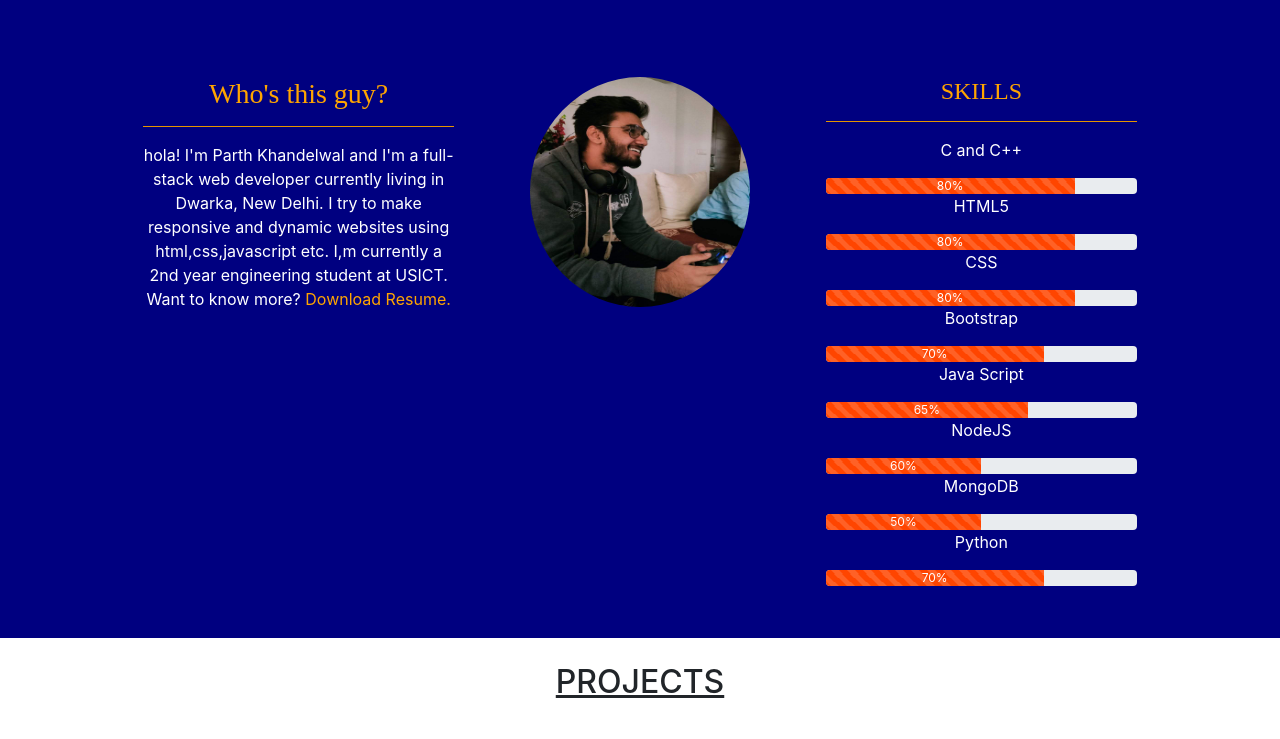
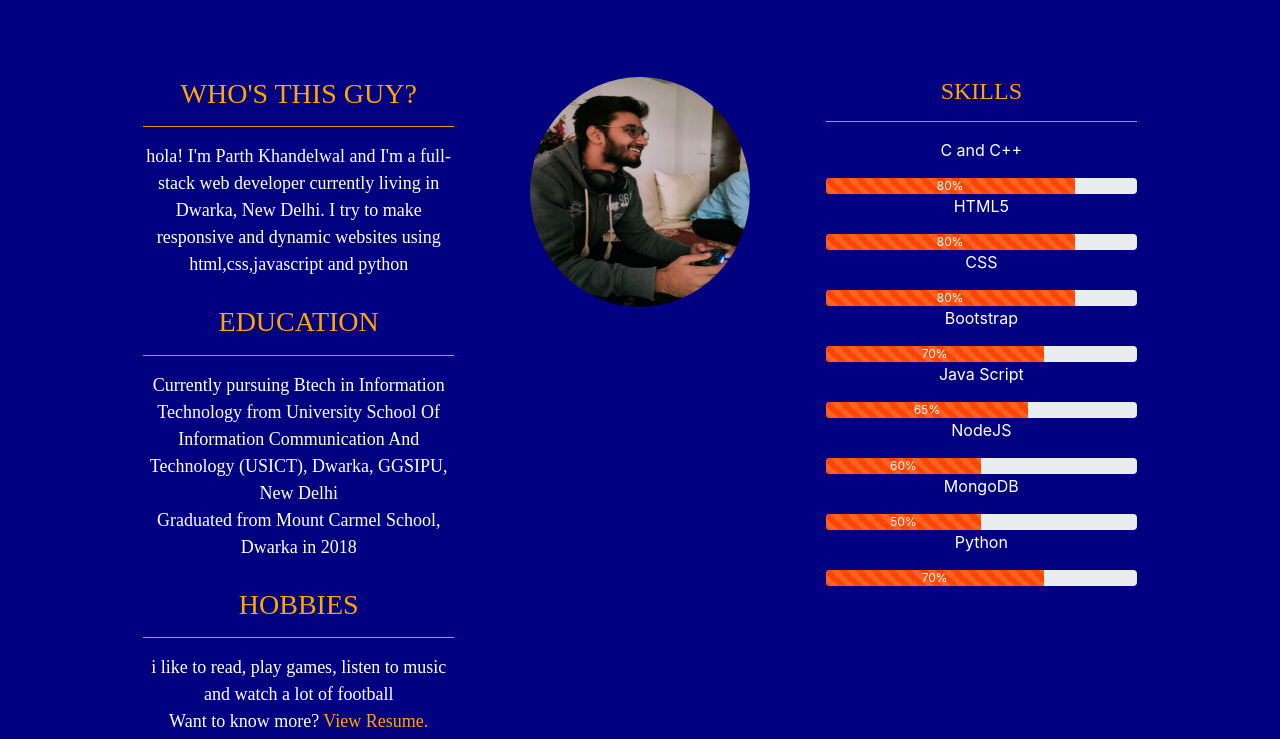
Before and after one commit to Parthkhandelwal0/portfolio, a website: page index2.html in a window 1280 px wide. Shown: the part 163-902 px from the top of the page. Drawn offline with nearby package versions, Linux system fonts and the light colour scheme.

Commit message:
made changes

```diff
--- a/index2.html
+++ b/index2.html
@@ -44,11 +44,22 @@
     <div class="row ">
         <div class="col-lg-4 col-sm-6">
             <div class="aboutme">
-                <div class="head"><h3>Who's this guy?</h3><hr></div>
+                <div class="head"><h3>WHO'S THIS GUY?</h3><hr></div>
                 hola! I'm Parth Khandelwal and I'm a full-stack web developer currently living in Dwarka, New Delhi.
-                I try to make responsive and dynamic websites using html,css,javascript etc.
-                I,m currently a 2nd year engineering student at USICT.
-                Want to know more? <a href="https://drive.google.com/file/d/1t5oB9tRXoTHMKZzqDuDSGf6g8b3BywNf/view?usp=sharing" target="_blank" id="resume">Download Resume.</a>
+                I try to make responsive and dynamic websites using html,css,javascript and python
+                <br>
+                <br>
+                <div class="head"><h3>EDUCATION</h3><hr></div>
+               Currently pursuing Btech in Information Technology from University School Of Information Communication And Technology
+                (USICT), Dwarka, GGSIPU, New Delhi
+                <br>
+                Graduated from Mount Carmel School, Dwarka in 2018
+                <br>
+                <br>
+                <div class="head"><h3>HOBBIES</h3><hr></div>
+                i like to read, play games, listen to music and watch a lot of football
+                <br>
+                Want to know more? <a href="https://drive.google.com/file/d/1t5oB9tRXoTHMKZzqDuDSGf6g8b3BywNf/view?usp=sharing" target="_blank" id="resume">View Resume.</a>
             </div>
         </div>
         <div class="col-lg-4 col-sm-6">
--- a/public/css/style2.css
+++ b/public/css/style2.css
@@ -1,5 +1,8 @@
 html{
     scroll-behavior: smooth;
+}
+.navbar{
+    color:black;
 }
 
 #resume{
@@ -14,6 +17,8 @@ html{
 .aboutme{
     margin-top: 40px;
     text-align: center;
+    font-family: "Montserrat-Black";
+    font-size: large;
 }
 .pic {
     margin-top: 40px;
@@ -27,6 +32,8 @@ html{
 }
 #work{
     padding: 2% 15%;
+    font-family: "Montserrat-Black";
+    font-size: medium;
 }
 .projects{
     padding-top:4%;
@@ -38,6 +45,8 @@ html{
     background:navy;
     padding: 2% 10%;
     color: white;
+    font-family: "Montserrat-Black";
+    font-size: large;
 }
 .i4{
     color: orange;
```
